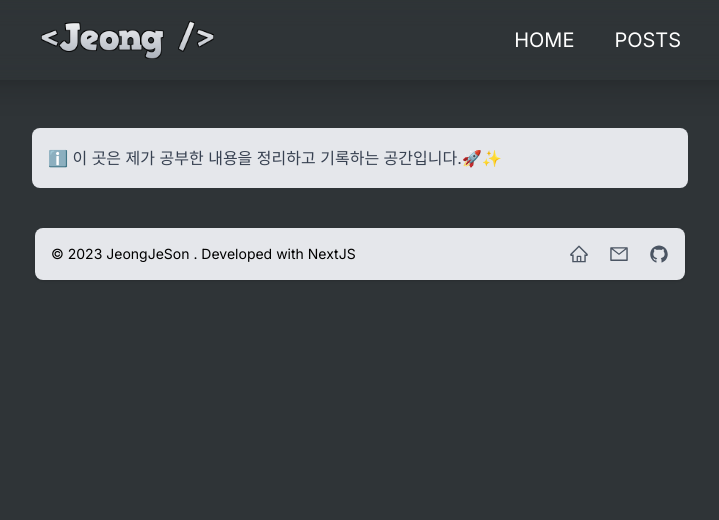
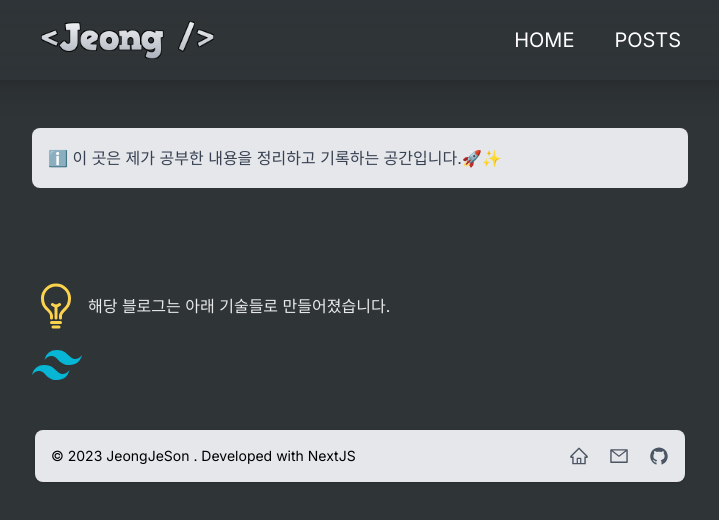
Before and after one commit to Jeong-Je/my-dev-blog, a Next.js app: page / in a window 1280 px wide. Shown: the top 520 px of the page, without its empty margins (280-999 px from the left). Built offline with nearby package versions, Linux system fonts and the light colour scheme.

Commit message:
Introduction Page 작업 시작

```diff
--- a/app/page.tsx
+++ b/app/page.tsx
@@ -1,36 +1,24 @@
-import {
-  SiNestjs,
-  SiTypescript,
-  SiJavascript,
-  SiReact,
-  SiCplusplus,
-  SiCsharp,
-  SiCsswizardry,
-  SiHtml5,
-} from "react-icons/si";
+import { IoBulbOutline } from "react-icons/io5";
+import { SiTailwindcss } from "react-icons/si";
 
 export default function Home() {
   return (
     <div className="pt-32 mx-auto prose prose-a:no-underline max-sm:mx-5">
       <div className="rounded-lg p-4 bg-gray-200">
-        ℹ️ 이 곳은 제가 공부한 내용을 정리하고
-        기록하는 공간입니다.🚀✨
+        ℹ️ 이 곳은 제가 공부한 내용을 정리하고 기록하는 공간입니다.🚀✨
       </div>
 
-      {/* <div className="pt-12">
-        <p className="text-sky-400 text-xl my-1">Favorite Langauge</p>
-        <div className="flex justify-center space-x-8 max-sm:space-x-1">
-          <SiNestjs color="#C93F50" size={50} />
-          <SiTypescript color="#4973BD" size={50} />
-          <SiJavascript color="#E9D83E" size={50} />
-          <SiReact color="#8AD7F9" size={50} />
-          <SiCplusplus color="#759AD1" size={50} />
-          <SiCsswizardry color="#62AADC" size={50} />
-          <SiHtml5 color="#D06036" size={50} />
-        </div>
-        <p className="text-sky-400 text-xl my-1">Interested Langauge</p>
-        <SiCsharp color="#642879" size={50} />
-      </div> */}
+      <br />
+      <br />
+      <br />
+
+      <div className="flex items-center">
+        <IoBulbOutline className="text-amber-300 text-5xl" />
+        <p className="ml-2">해당 블로그는 아래 기술들로 만들어졌습니다.</p>
+      </div>
+      <SiTailwindcss color="#06B6D4" size={50} />
+
+
     </div>
   );
 }
```
